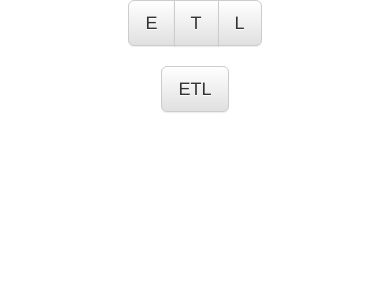
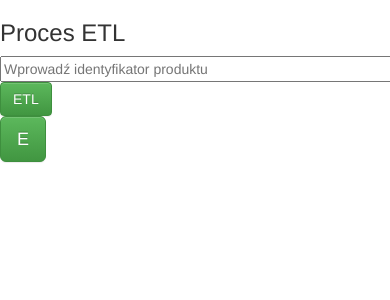
Before and after one commit to TommyNT/ETL, a PHP site: page / in a window 390 px wide; the page is wider, and only the part inside the window is pictured. Shown: the top 300 px of that part. Run offline with PHP 8.4, Linux system fonts and the light colour scheme; data that the repository does not hold is empty.

Commit message:
extract, transform, load product + connect DB

```diff
--- a/index.php
+++ b/index.php
@@ -1,10 +1,7 @@
 <?php
-error_reporting(E_ALL);
-include_once('simple_html_dom.php');
+	session_start();
+?>
 
-// Create DOM from URL or file
-// $html = file_get_html('http://www.ceneo.pl/37384661');
-?>
 <html>
 <head>
 <meta charset="UTF-8"/>
@@ -20,45 +17,32 @@ include_once('simple_html_dom.php');
 	<title>ETL</title>
 </head>
 <body>
-	<div class="container text-center">
-		<div class="btn-group btn-group-lg" role="group">
-			<button type="button" class="btn btn-default btn-lg" id="E">
- 				<span aria-hidden="true"></span>E
-			</button>
-			<button type="button" class="btn btn-default btn-lg" id="T">
-               			<span aria-hidden="true"></span>T
-       			</button>
-			<button type="button" class="btn btn-default btn-lg" id="L">
-               			<span aria-hidden="true"></span>L
-       			</button>
-		</div><br><br>
-		<div>
-			<button type="button" class="btn btn-default btn-lg" id="ETL">
-               			<span aria-hidden="true"></span>ETL
-        		</button>
+
+	<div class="row">
+    	<div class="col-md-12 col-sm-12 col-xs-12">
+     		<div class="box">
+     			<div class="box-header with-border">
+	              <h3 class="box-title"><i class="fa fa-user"></i> Proces ETL</h3>
+	            </div>
+
+     			<form name="etlForm" class="form-horizontal" action="etl.php" method="post">
+					<div class="box-body">
+						<div>
+                  			<input name="productId" type="text" placeholder="Wprowadź identyfikator produktu" required pattern="{0,100}" size="50">
+                  			<span>
+	                  			<button type="submit" class="btn btn-success" name="ETL">
+					               			<span aria-hidden="true"></span>ETL
+					        	</button>
+					        </span>
+			            </div>
+				</form>
+				<div class="btn-group btn-group-lg" role="group">
+					<button type="button" class="btn btn-success" id="E">
+				 		<span aria-hidden="true"></span>E
+					</button>
+				</div>
+			</div>
 		</div>
 	</div>
 </body>
 </html>
-
-<!--
-<pre value="<?php echo $html ?>"></pre>
-
-// Find all images
-// $title = $html->find('.product-name', 0)->plaintext;
-// echo $title;
-
-// // Find all article blocks
-// foreach($html->find('ol.product-reviews') as $article) {
-//     $item['reviewer']     = $article->find('div.product-reviewer', 0)->plaintext;
-//     $item['recommended']    = $article->find('em.product-recommended', 0)->plaintext;
-//     $item['score'] = $article->find('span.review-score-count', 0)->plaintext;
-//     $item['review'] = $article->find('p.product-review-body', 0)->plaintext;
-//     $item['pros'] = $article->find('div.pros-cell', 0)->plaintext;
-//     $item['cons'] = $article->find('div.cons-cell', 0)->plaintext;
-//     $articles[] = $item;
-// }
-
-// var_dump($articles);
-
--->
```
Also changed, not shown: connect.php (added, +8 -0 lines), etl.php (added, +53 -0 lines).
